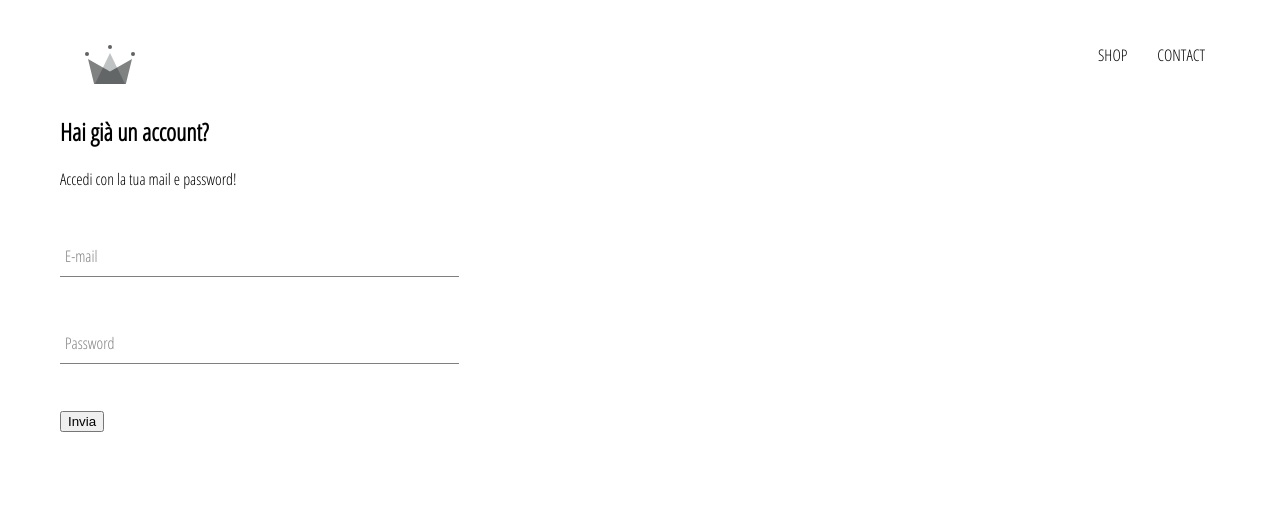
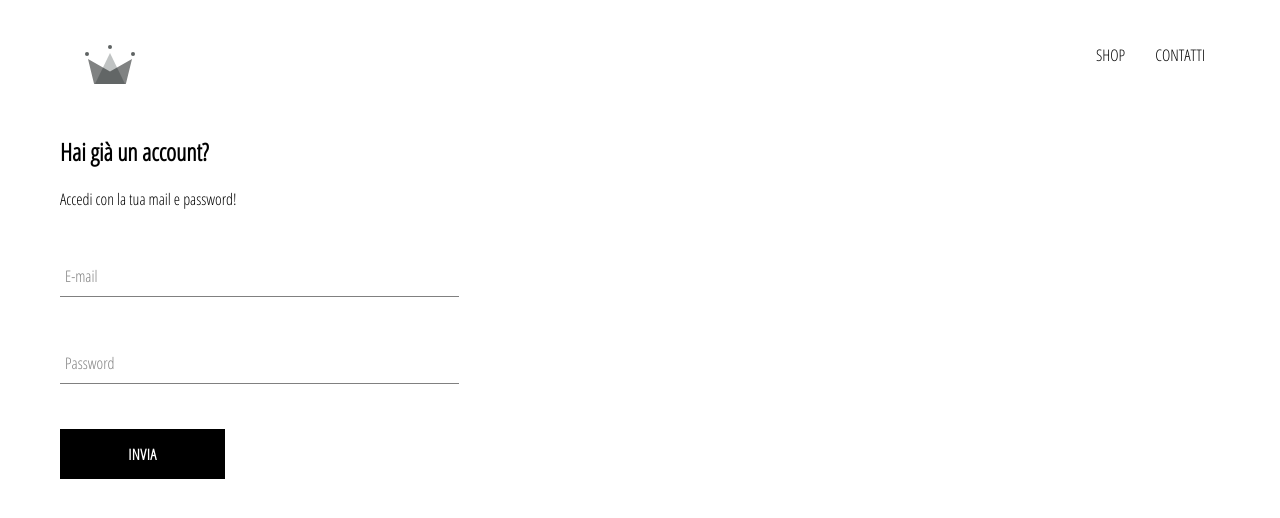
Before and after one commit to luigip11/E-commerce-2021, a React (Create React App) app: page /signin in a window 1280 px wide. Shown: the top 518 px of the page. Built offline with nearby package versions, Linux system fonts and the light colour scheme.

Commit message:
add custom-button component and his style for sign-in component

```diff
--- /dev/null
+++ b/src/components/custom-button/custom-button.component.jsx
@@ -0,0 +1,11 @@
+import React from 'react';
+
+import './custom-button.styles.scss';
+
+const CustomButton = ({ otherProps, children }) => (
+    <button className='custom-button' {...otherProps}>
+        {children}
+    </button>
+)
+
+export default CustomButton;
--- /dev/null
+++ b/src/components/custom-button/custom-button.styles.scss
@@ -0,0 +1,22 @@
+.custom-button {
+    min-width: 165px;
+    width: auto;
+    height: 50px;
+    letter-spacing: 0.5px;
+    line-height: 50px;
+    padding: 0 35px 0 35px;
+    font-size: 15px;
+    background-color: black;
+    color: white;
+    text-transform: uppercase;
+    font-family: 'Open Sans Condensed';
+    font-weight: bolder;
+    border: none;
+    cursor: pointer;
+
+    &:hover {
+        background-color: white;
+        color: black;
+        border: 1px solid black;
+    }
+}
--- a/src/components/header/header.component.jsx
+++ b/src/components/header/header.component.jsx
@@ -18,7 +18,7 @@
                 SHOP
             </Link>
             <Link className='option' to='/shop'>
-                CONTACT
+                CONTATTI
             </Link>
         </div>
     </div>
--- a/src/components/sign-in/sign-in.component.jsx
+++ b/src/components/sign-in/sign-in.component.jsx
@@ -1,6 +1,8 @@
 import React from 'react';
 
 import FormInput from '../../components/form-input/form-input.component';
+
+import CustomButton from '../../components/custom-button/custom-button.component';
 
 import './sign-in.styles.scss';
 
@@ -53,7 +55,7 @@
                     required />
 
 
-                    <input type="submit" value="Invia" />
+                    <CustomButton type="submit"> Invia </CustomButton>
                 </form>
             </div>
         );
--- a/src/components/sign-in/sign-in.styles.scss
+++ b/src/components/sign-in/sign-in.styles.scss
@@ -1,3 +1,9 @@
 .sign-in {
     width: 30vw;
+    display: flex;
+    flex-direction: column;
+
+    .title {
+        margin: 10px 0;
+    }
 }
```
